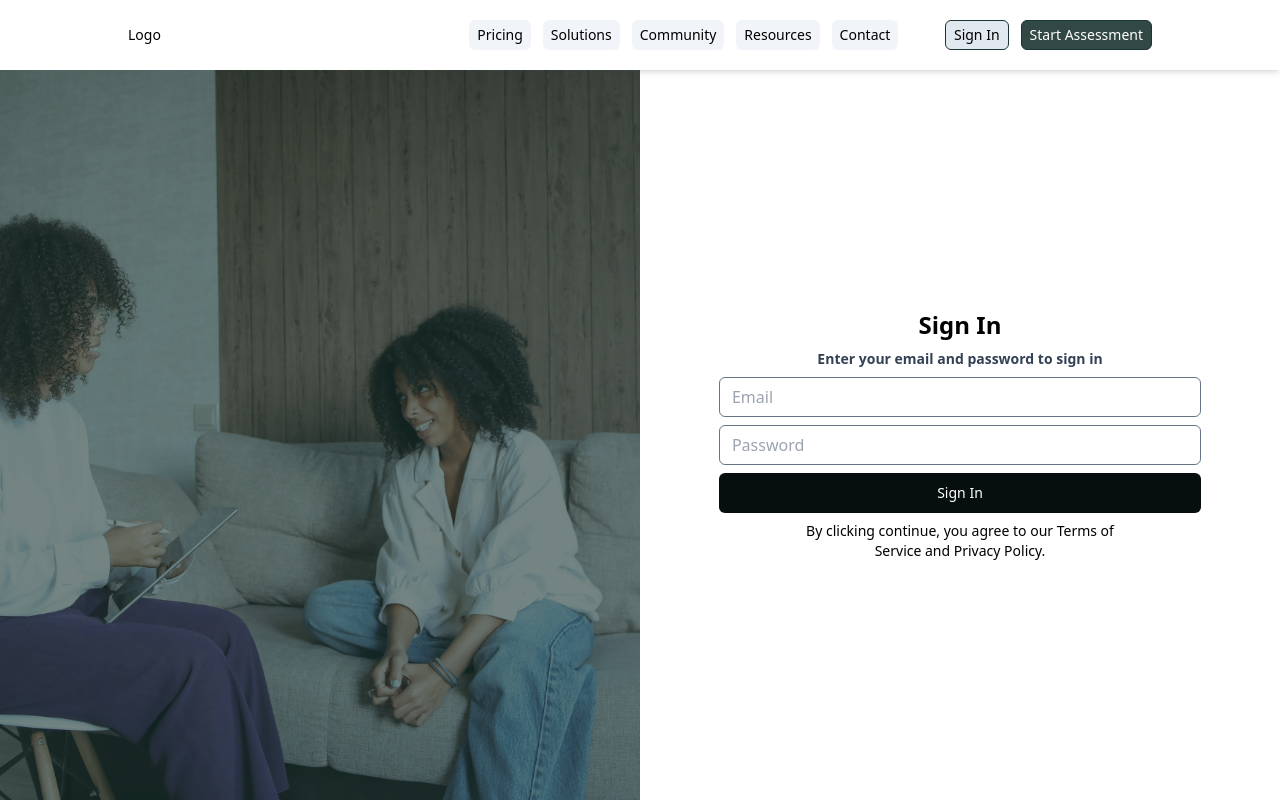
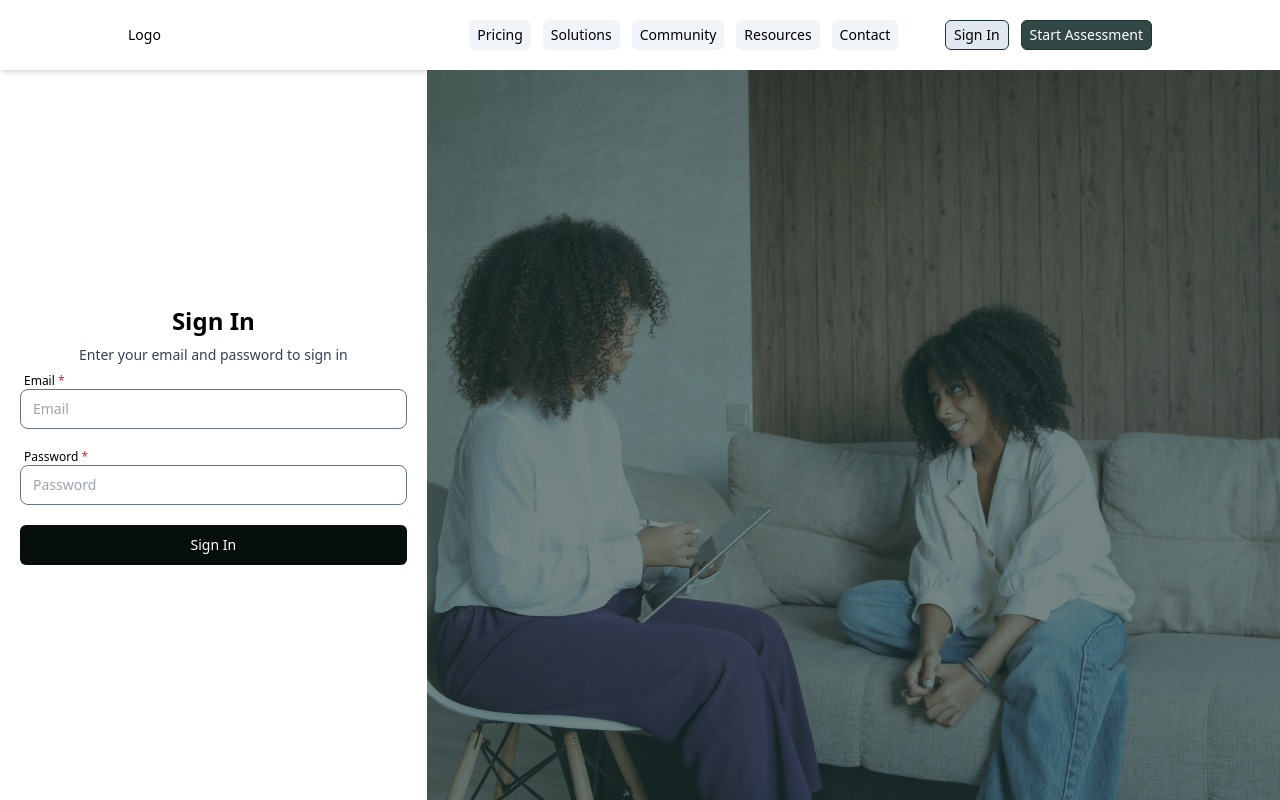
Before and after one commit to kkopoku/therapy-link, a Next.js app in the folder frontend/: page /auth/login in a window 1280 px wide. Built offline with nearby package versions, Linux system fonts and the light colour scheme; no server answers.

Commit message:
improved login ui

```diff
--- a/frontend/src/app/auth/login/page.tsx
+++ b/frontend/src/app/auth/login/page.tsx
@@ -10,11 +10,13 @@ export default function Page() {
   const [email, setEmail] = useState("")
   const [password, setPassword] = useState("")
   const [error, setError] = useState<string | null>(null)
+  const [loading, setLoading] = useState(false)
   const router = useRouter()
 
   const handleSubmit = async (e: React.FormEvent<HTMLFormElement>) => {
     e.preventDefault()
     setError(null)
+    setLoading(true)
 
     const result = await signIn("credentials", {
       redirect: false,
@@ -27,48 +29,60 @@ export default function Page() {
     } else {
       router.push("/dashboard")
     }
+    setLoading(false)
   }
 
   return (
     <UnauthenticatedLayout>
-      <div className="grid flex-grow grid-cols-1 lg:grid-cols-2 items-center justify-center w-full h-full">
-
-        <div className="hidden lg:flex relative col-span-1 flex-grow h-full w-full">
-          <img className="absolute inset-0 w-full h-full object-cover" src="/landing-page/image1.jpg"/>
-          <div className="h-full inset-0 z-10 w-full bg-primaryGreen bg-opacity-60"></div>
-        </div>
+      <div className="grid flex-grow grid-cols-1 lg:grid-cols-3 items-center justify-center w-full h-full">
 
         <div className="flex flex-col col-span-1 flex-grow h-full w-full bg-white items-center justify-center">
-          <div className="col-span-2 lg:col-span-1 bg-white flex flex-col items-center justify-center px-5 lg:px-16 gap-y-2">
-            <div className="text-center text-2xl text-black font-bold">
+          <div className="col-span-2 lg:col-span-1 min-h-[30rem] w-full max-w-lg rounded-lg p-5 flex flex-col items-center justify-center px-14 lg:px-5 gap-y-2">
+            <div className="text-center text-2xl text-black font-semibold">
               Sign In
             </div>
 
-            <div className="text-center text-sm font-semibold text-slate-700">
+            <div className="text-center text-sm font-medium text-slate-700">
               Enter your email and password to sign in
             </div>
 
             <form
-              className="flex flex-col w-full items-center gap-2"
+              className="flex flex-col w-full items-center gap-5 text-sm font-extralight"
               onSubmit={handleSubmit}
             >
+              <div className="flex flex-col w-full">
+                <label className="w-full text-xs pl-1">Email <span className="text-red-600">*</span></label>
                 <input
-                className="border border-slate-500 rounded-md px-3 min-h-10 w-full"
+                  className="border border-slate-500 rounded-lg px-3 min-h-10 w-full disabled:bg-slate-200"
                   name="email"
                   type="email"
                   placeholder="Email"
                   value={email}
-                onChange={(e) => setEmail(e.target.value)}
+                  onChange={(e) => {
+                    setEmail(e.target.value)
+                    setError("")
+                  }}
+                  disabled={loading}
+                  required
                 />
+              </div>
 
+            <div className="flex flex-col w-full">
+              <label className="w-full text-xs pl-1">Password <span className="text-red-600">*</span></label>
               <input
-                className="border border-slate-500 rounded-md px-3 min-h-10 w-full"
+                className="border border-slate-500 rounded-lg px-3 min-h-10 w-full disabled:bg-slate-200"
                 name="password"
                 type="password"
                 placeholder="Password"
                 value={password}
-                onChange={(e) => setPassword(e.target.value)}
+                onChange={(e) => {
+                  setPassword(e.target.value)
+                  setError("")
+                }}
+                disabled={loading}
+                required
               />
+            </div>
 
             {error && (
               <div className="text-red-500 text-sm">
@@ -79,10 +93,18 @@ export default function Page() {
             <PrimaryButton type="submit">Sign In</PrimaryButton>
             </form>
 
-            <span className="text-center text-sm font-light lg:w-2/3">
-              By clicking continue, you agree to our Terms of Service and Privacy Policy.
-            </span>
+
+            {/* <span className="flex gap-2 items-center text-center text-xs font-light">
+              <input type="checkbox" className=""/>
+              <a>By clicking continue, you agree to our Terms of Service and Privacy Policy.</a>
+            </span> */}
+
           </div>
+        </div>
+
+        <div className="hidden lg:flex relative col-span-2 flex-grow h-full w-full">
+          <img className="absolute inset-0 w-full h-full object-cover" src="/landing-page/image1.jpg"/>
+          <div className="h-full inset-0 z-10 w-full bg-primaryGreen bg-opacity-60"></div>
         </div>
       </div>
     </UnauthenticatedLayout>
```
Lines whose indentation alone changed are shown as unchanged.
